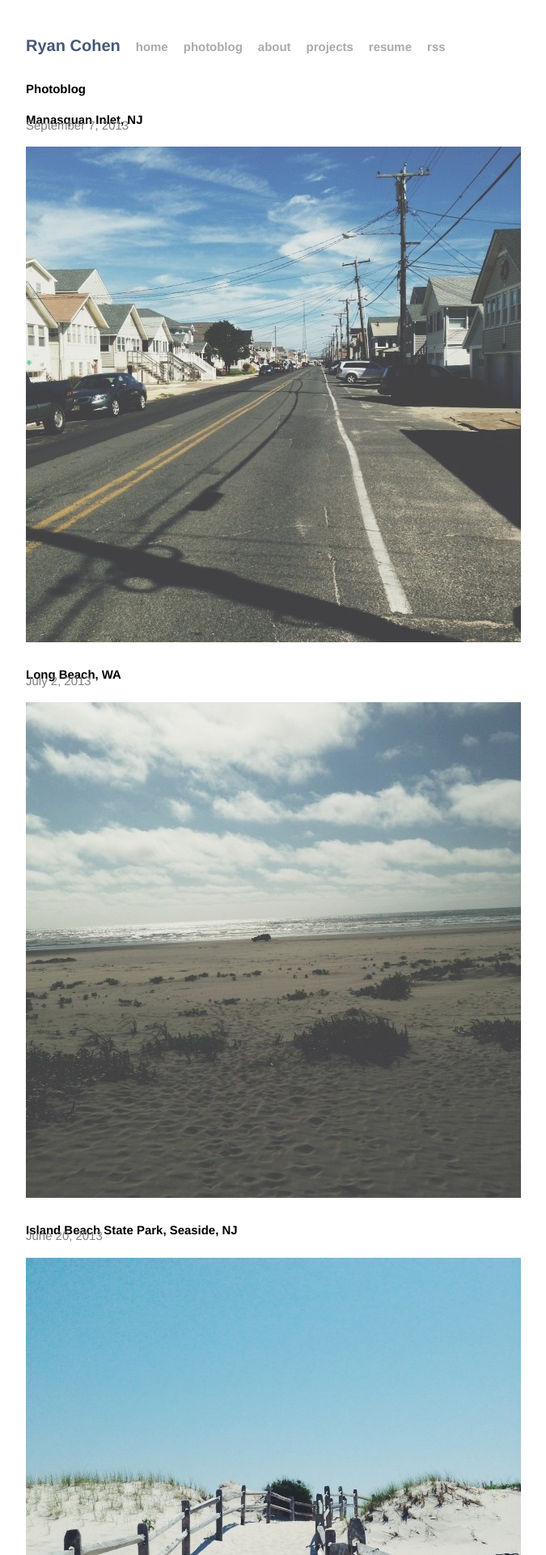
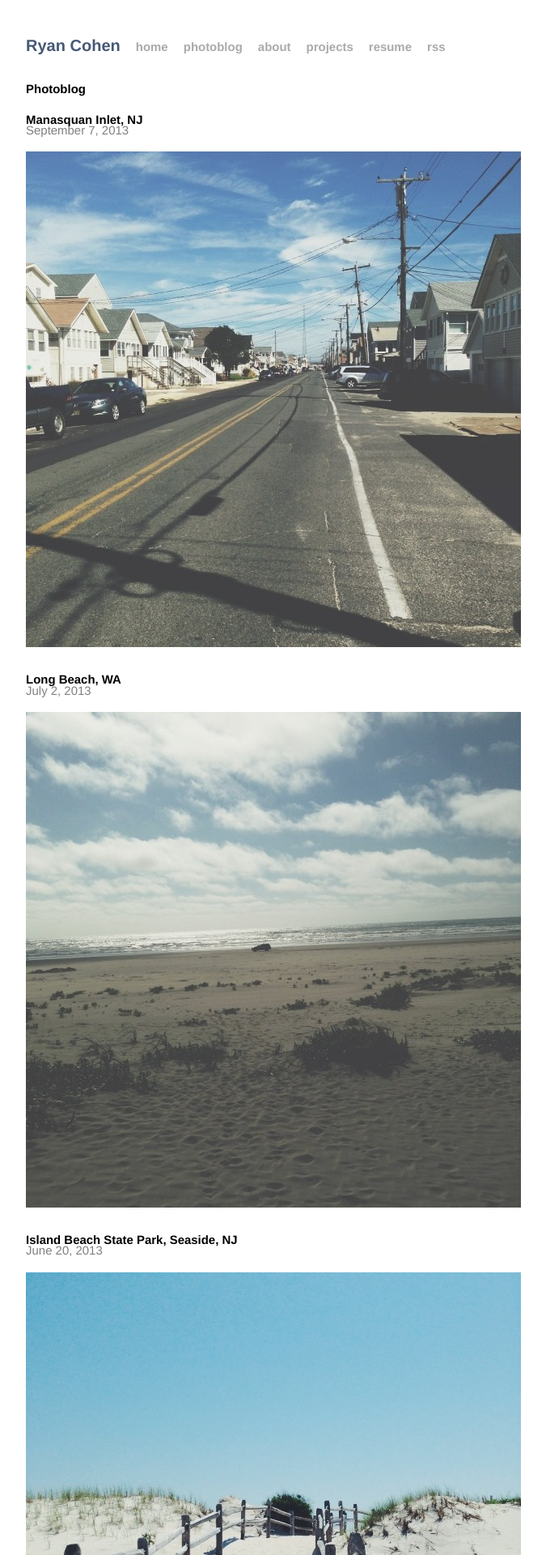
Before and after one commit to imryan/imryan.github.io, a Jekyll site: the page built from photoblog/index.html, in a window 1280 px wide. Shown: the top 1920 px of the page at 81% size, without its empty margins (294-969 px from the left). Built offline with Jekyll 4.4.1, drawn with Linux system fonts in a browser that asks for light colours; Markdown is read by kramdown in place of the engine named in the settings.

Commit message:
Fixed <p>

```diff
--- a/photoblog/index.html
+++ b/photoblog/index.html
@@ -22,7 +22,7 @@ title: Photoblog
 
 	p {
 		color: gray;
-		margin-top: -15px;
+		margin-top: -9px;
 	}
 
 	</style>
```
